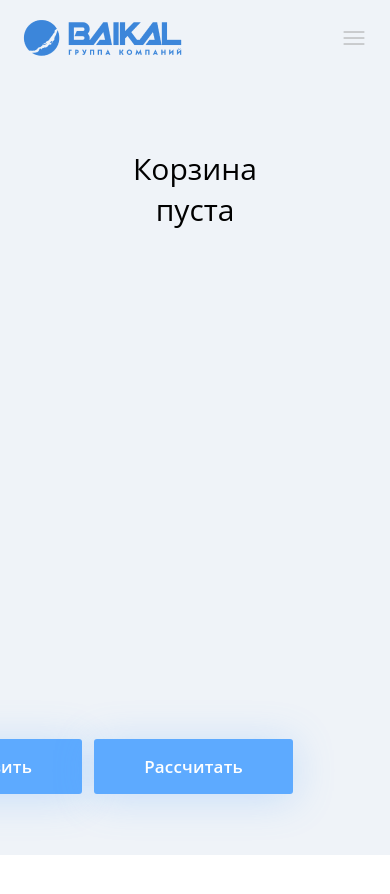
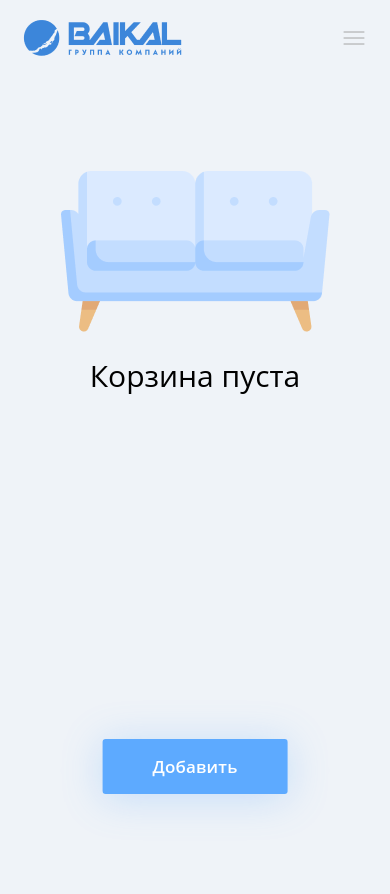
Before and after one commit to Daryyya/baikal, a Next.js app: page /cart in a window 390 px wide. Shown: the top 894 px of the page. Before the commit the page ends 855 px from the top, so only its background shows below. Built offline with nearby package versions, Linux system fonts and the light colour scheme.

Commit message:
feat: add mobile order cart

```diff
--- /dev/null
+++ b/component/OrderList/Card/index.tsx
@@ -0,0 +1,43 @@
+import Image from "next/image";
+import React, { FC } from "react";
+import { Item } from "../../../store/orderFormData";
+import { Wrapper, Info, StyledP } from "./style";
+
+interface Props {
+  item: Item;
+}
+
+const Card: FC<Props> = ({ item }) => {
+  const { image, name, amount, cost, grossWeight, netWeight, volume } =
+    item;
+  return (
+    <Wrapper>
+      <Image src={image} alt="изображение" width={108} height={58} />
+      {name}
+      <Info>
+      <StyledP>
+        Кол-во:
+        <span>{amount}</span>
+      </StyledP>
+      <StyledP>
+        Общая масса нетто, кг:
+        <span>{netWeight}</span>
+      </StyledP>
+      <StyledP>
+        Общая масса брутто, кг:
+        <span>{grossWeight}</span>
+      </StyledP>
+      <StyledP>
+        Общий объем, м3:
+        <span>{volume}</span>
+      </StyledP>
+      <StyledP>
+        Стоимость единицы:
+        {cost}
+      </StyledP>
+      </Info>
+    </Wrapper>
+  );
+};
+
+export default Card;
--- /dev/null
+++ b/component/OrderList/Card/style.ts
@@ -0,0 +1,19 @@
+import styled from "@emotion/styled";
+
+export const Wrapper = styled.div`
+  display: none;
+  @media (max-width: 1200.1px) {
+    display: block;
+    background-color: var(--white);
+    padding: 20px;
+    width: 100%;
+  }
+`;
+
+export const Info = styled.div`
+
+`;
+
+export const StyledP = styled.p`
+
+`;
--- /dev/null
+++ b/component/OrderList/index.tsx
@@ -0,0 +1,15 @@
+import { observer } from 'mobx-react'
+import React from 'react'
+import { myOrderFormData } from '../../store/orderFormData'
+import Card from './Card'
+
+const OrderList = observer(() => {
+  const items = myOrderFormData.getState();
+  return (
+    <div>
+      {items.map((item) => (<Card key={item.id} item={item}/>))}
+    </div>
+  )
+})
+
+export default OrderList
--- a/component/Table/index.tsx
+++ b/component/Table/index.tsx
@@ -2,7 +2,6 @@ import { observer } from "mobx-react";
 import React from "react";
 import { myOrderFormData } from "../../store/orderFormData";
 import {
-  EmptyWarning,
   StyledTable,
   StyledThead,
   StyledHead,
@@ -25,13 +24,6 @@ const titles = [
 
 const Table = observer(() => {
   const order = myOrderFormData.getState();
-
-  if (order.length === 0) {
-    return (
-      <EmptyWarning>Корзина пуста</EmptyWarning>
-    )
-  }
-
   return (
     <StyledTable>
       <StyledThead>
--- a/component/Table/style.ts
+++ b/component/Table/style.ts
@@ -1,16 +1,13 @@
 import styled from "@emotion/styled";
 import Image from "next/image";
-
-export const EmptyWarning = styled.div`
-  margin: 10vh auto;
-  text-align: center;
-  font-size: 30px;
-`;
 
 export const StyledTable = styled.table`
   margin-top: 45px;
   border-collapse: collapse;
   width: 100%;
+  @media (max-width: 1200px) {
+    display: none;
+  }
 `;
 
 export const StyledThead = styled.thead``;
--- a/pages/cart/index.tsx
+++ b/pages/cart/index.tsx
@@ -1,27 +1,47 @@
+import { observer } from "mobx-react";
 import React from "react";
+import Image from "next/image";
+import OrderList from "../../component/OrderList";
 import Table from "../../component/Table";
+import { myOrderFormData } from "../../store/orderFormData";
 import {
   Wrapper,
   ButtonsWrapper,
   StyledButton,
   StyledLink,
+  Title,
+  EmptyWarning,
 } from "../../styles/cart";
+import sofa from "../../public/img/sofa.png";
 
-const Cart = () => {
-
+const Cart = observer(() => {
+  const order = myOrderFormData.getState();
   return (
     <Wrapper>
-      <Table/>
+      {!!order.length && <Title>Добавленная мебель({order.length})</Title>}
+      {order.length ? (
+        <>
+          <Table />
+          <OrderList />
+        </>
+      ) : (
+        <EmptyWarning>
+          <Image src={sofa} alt="диван" />
+          Корзина пуста
+        </EmptyWarning>
+      )}
       <ButtonsWrapper>
         <StyledLink variant="blue" page="/order">
           Добавить
         </StyledLink>
-        <StyledButton variant="blue" type="button">
-          Рассчитать
-        </StyledButton>
+        {!!order.length && (
+          <StyledButton variant="blue" type="button">
+            Рассчитать
+          </StyledButton>
+        )}
       </ButtonsWrapper>
     </Wrapper>
   );
-};
+});
 
 export default Cart;
--- a/styles/cart.ts
+++ b/styles/cart.ts
@@ -8,6 +8,33 @@ export const Wrapper = styled.div`
   max-width: 1440px;
   margin: 0 auto;
   padding: 0 97px;
+  @media (max-width: 1200px) {
+    min-height: calc(100vh - 64px);
+    max-width: 375px;
+    padding: 0;
+  }
+`;
+
+export const EmptyWarning = styled.div`
+  margin: 10vh auto;
+  text-align: center;
+  font-size: 30px;
+  display: grid;
+  justify-content: center;
+`;
+
+export const Title = styled.h1`
+  font-size: 36px;
+  line-height: 1;
+  letter-spacing: -1px;
+  color: var(--grey);
+  @media (max-width: 1200px) {
+    font-size: 20px;
+    font-weight: 600;
+    letter-spacing: 0.2px;
+    margin-bottom: 30px;
+    padding: 0 20px;
+  }
 `;
 
 export const ButtonsWrapper = styled.div`
@@ -17,6 +44,11 @@ export const ButtonsWrapper = styled.div`
   display: flex;
   gap: 12px;
   justify-content: space-between;
+  @media (max-width: 1200px) {
+    flex-direction: column;
+    right: 50%;
+    transform: translateX(50%);
+  }
 `;
 
 export const StyledButton = styled(Button)`
```
Also changed, not shown: public/img/sofa.png (added).
